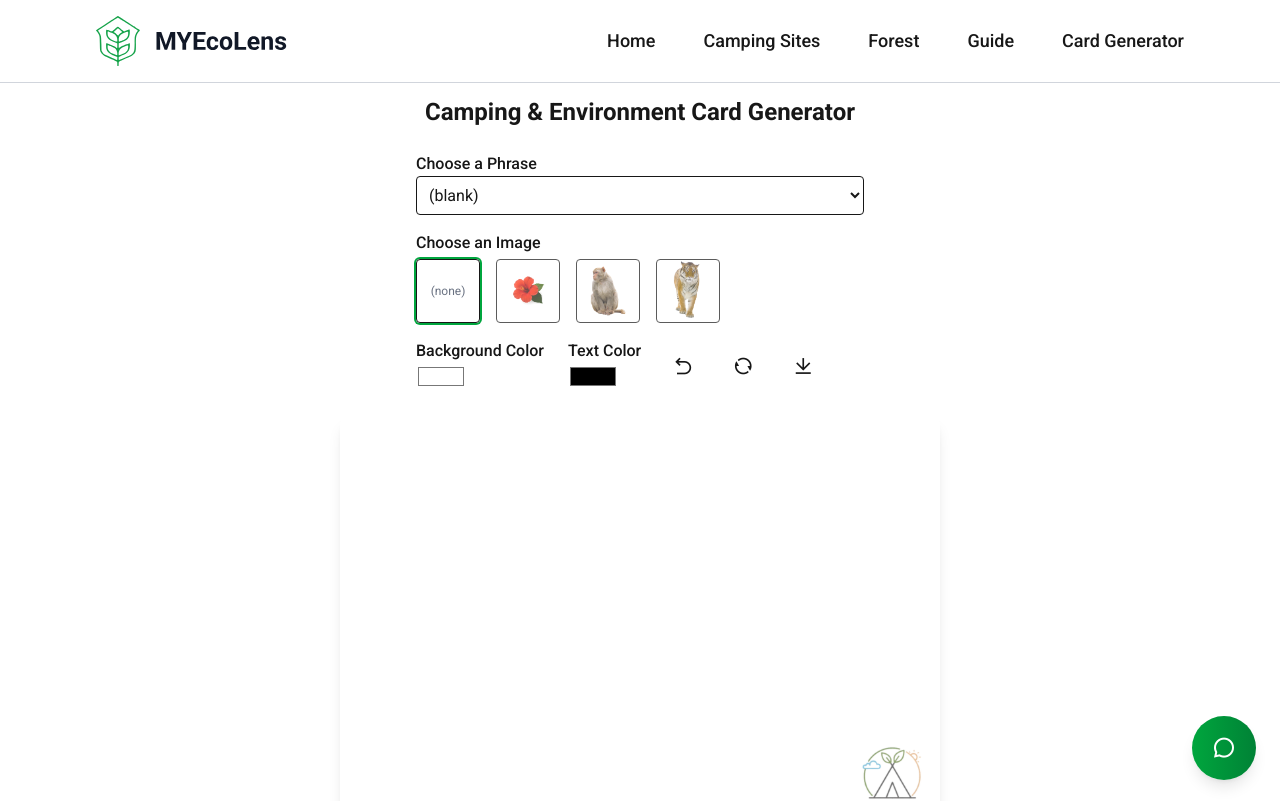
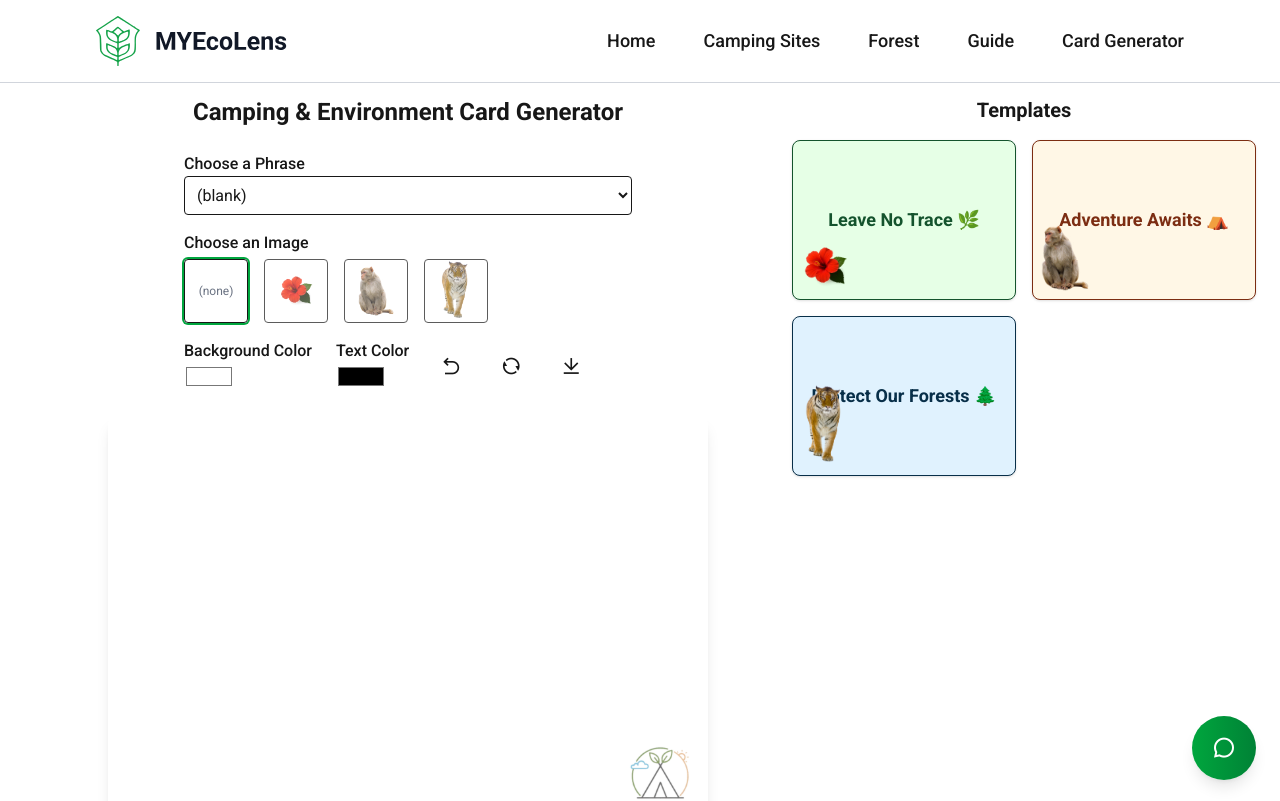
Before and after one commit to khantzeyar/my-ecolens, a Next.js app: page /generator in a window 1280 px wide. Shown: the top 801 px of the page. Built offline with nearby package versions, Linux system fonts and the light colour scheme.

Commit message:
Added templates

```diff
--- a/src/app/generator/page.tsx
+++ b/src/app/generator/page.tsx
@@ -23,6 +23,27 @@ const images = [
   { label: "Flower", value: "/images/card-generator/flower.png" },
   { label: "Monkey", value: "/images/card-generator/monkey.png" },
   { label: "Tiger", value: "/images/card-generator/tiger.png" },
+];
+
+const templates = [
+  {
+    phrase: "Leave No Trace 🌿",
+    bg: "#e6ffe6",
+    text: "#14532d",
+    img: "/images/card-generator/flower.png",
+  },
+  {
+    phrase: "Adventure Awaits ⛺",
+    bg: "#fff7e6",
+    text: "#7c2d12",
+    img: "/images/card-generator/monkey.png",
+  },
+  {
+    phrase: "Protect Our Forests 🌲",
+    bg: "#e0f2fe",
+    text: "#082f49",
+    img: "/images/card-generator/tiger.png",
+  },
 ];
 
 const defaultBg = "#ffffff";
@@ -75,12 +96,27 @@ const CardGenerator = () => {
     setHistory([]);
   };
 
+  // Apply template
+  const applyTemplate = (tpl: {
+    phrase: string;
+    bg: string;
+    text: string;
+    img: string;
+  }) => {
+    saveHistory();
+    setPhrase(tpl.phrase);
+    setBgColor(tpl.bg);
+    setTextColor(tpl.text);
+    setSelectedImage(tpl.img);
+  };
+
   return (
-    <div className="flex flex-col items-center p-6 space-y-6 pt-24">
-      <h1 className="text-2xl font-bold">
+  <div className="flex flex-row justify-center p-6 pt-24 space-y-12">
+    {/* Generator */}
+    <div className="flex flex-col items-center space-y-6 w-full max-w-3xl">
+      <h1 className="text-2xl font-bold text-center">
         Camping & Environment Card Generator
       </h1>
-
       {/* Controls */}
       <div className="flex flex-col space-y-4 w-full max-w-md">
         {/* Phrase selector */}
@@ -102,7 +138,7 @@ const CardGenerator = () => {
           </select>
         </div>
 
-        {/* Image selector*/}
+        {/* Image selector */}
         <div>
           <label className="block font-medium mb-1">Choose an Image</label>
           <div className="flex space-x-4">
@@ -137,7 +173,7 @@ const CardGenerator = () => {
         </div>
 
         {/* Options */}
-        <div className="flex items-center space-x-6">
+        <div className="flex items-center space-x-6 flex-wrap">
           {/* Background color */}
           <div>
             <label className="block font-medium">Background Color</label>
@@ -164,22 +200,14 @@ const CardGenerator = () => {
             />
           </div>
 
-          {/* Undo */}
+          {/* Buttons */}
           <button onClick={handleUndo} className="p-2 cursor-pointer" title="Undo">
             <i className="ri-arrow-go-back-line text-xl hover:text-gray-300"></i>
           </button>
-
-          {/* Reset */}
           <button onClick={handleReset} className="p-2 cursor-pointer" title="Reset">
             <i className="ri-refresh-line text-xl hover:text-gray-300"></i>
           </button>
-
-          {/* Download */}
-          <button
-            onClick={handleDownload}
-            className="p-2 cursor-pointer"
-            title="Download"
-          >
+          <button onClick={handleDownload} className="p-2 cursor-pointer" title="Download">
             <i className="ri-download-line text-xl hover:text-gray-300"></i>
           </button>
         </div>
@@ -193,7 +221,6 @@ const CardGenerator = () => {
       >
         <span className="text-3xl font-bold">{phrase}</span>
 
-        {/* Bottom-left image */}
         {selectedImage && (
           <Image
             src={selectedImage}
@@ -204,7 +231,6 @@ const CardGenerator = () => {
           />
         )}
 
-        {/* Bottom-right fixed icon */}
         <Image
           src="/icons/camp-eco.svg"
           alt="Eco Camping Icon"
@@ -214,7 +240,34 @@ const CardGenerator = () => {
         />
       </div>
     </div>
-  );
+    {/* Template Gallery */}
+    <div className="w-2xl max-w-4xl">
+      <h2 className="text-xl font-semibold mb-4 text-center">Templates</h2>
+      <div className="grid grid-cols-1 sm:grid-cols-2 gap-4">
+        {templates.map((tpl, idx) => (
+          <button
+            key={idx}
+            onClick={() => applyTemplate(tpl)}
+            className="relative w-full h-40 rounded-lg shadow border flex items-center justify-center hover:scale-105 transition-transform"
+            style={{ background: tpl.bg, color: tpl.text }}
+          >
+            <span className="font-bold text-lg text-center">{tpl.phrase}</span>
+            {tpl.img && (
+              <Image
+                src={tpl.img}
+                alt="template image"
+                width={48}
+                height={48}
+                className="absolute bottom-2 left-2"
+              />
+            )}
+          </button>
+        ))}
+      </div>
+    </div>
+  </div>
+);
+
 };
 
 export default CardGenerator;
```
